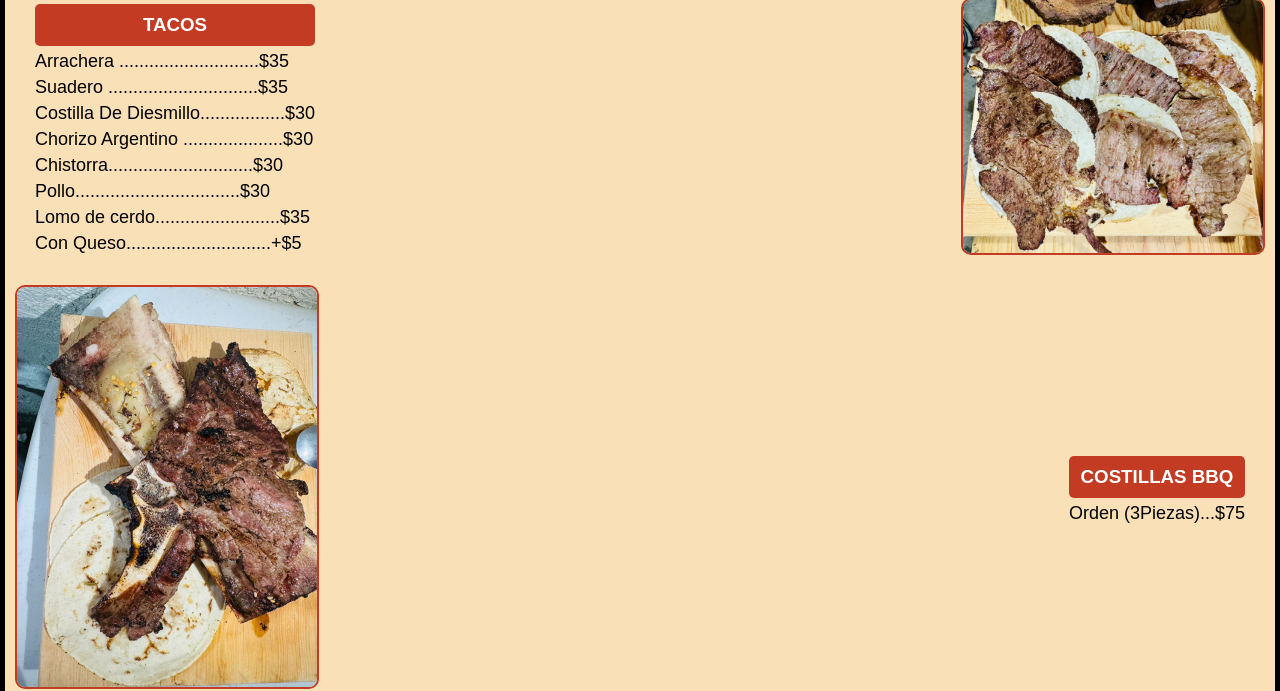
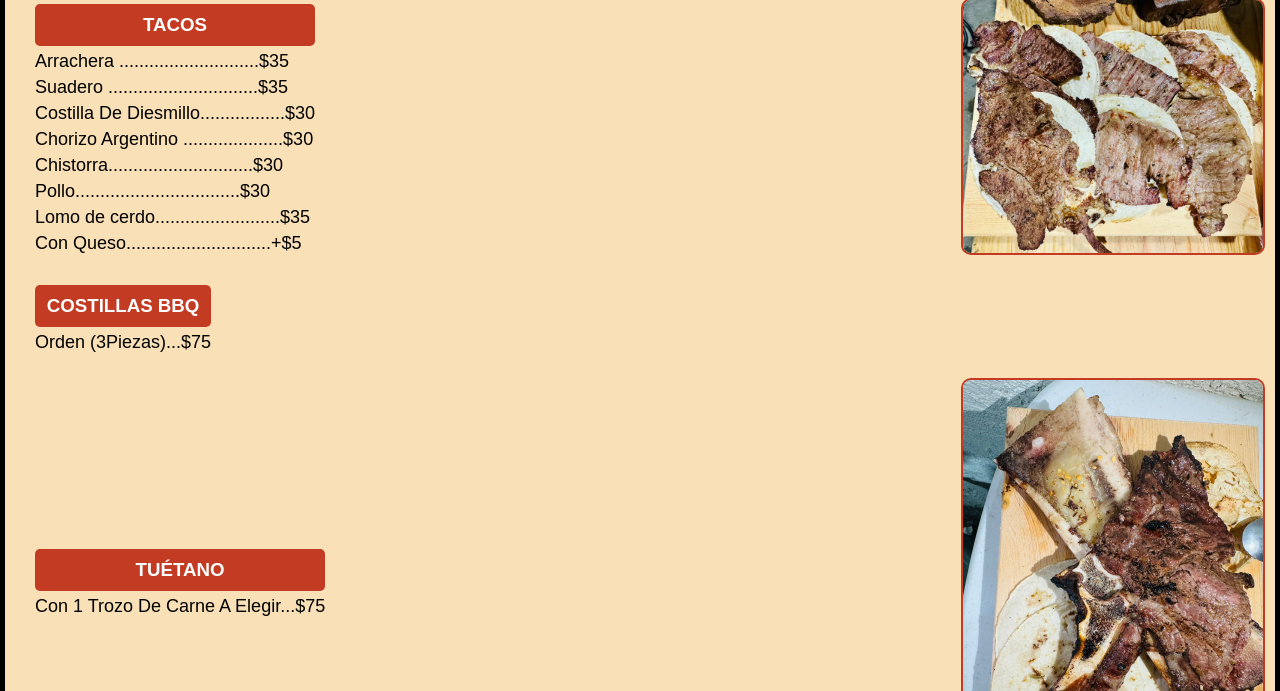
Before and after one commit to HectorAlejandro1/DonTaco, a plain HTML site: page index.html in a window 1280 px wide. Shown: the part 261-952 px from the top of the page. Drawn offline with Linux system fonts and the light colour scheme.

Commit message:
Add files via upload

```diff
--- a/index.html
+++ b/index.html
@@ -122,7 +122,6 @@
         </div>
 
         <div class="section">
-            <img src="img/tuetano.jpeg" alt="Imagen de Tuétano">
             <div class="menu-items">
                 <h3>COSTILLAS BBQ</h3>
                 <p>Orden (3Piezas)...$75</p>
```
